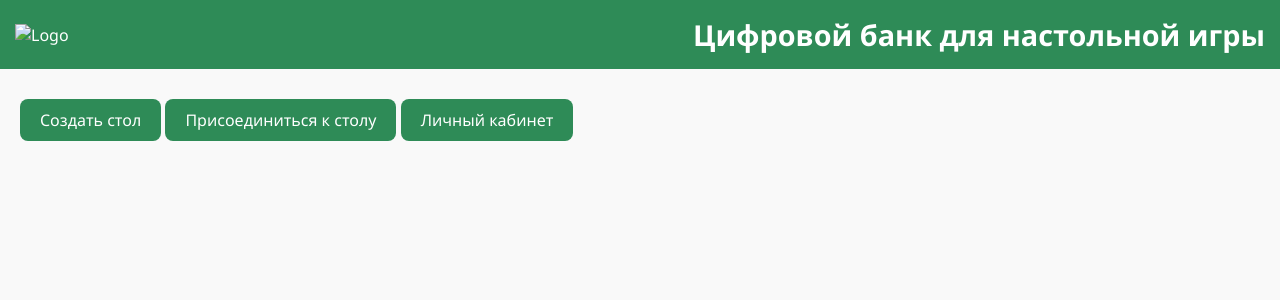
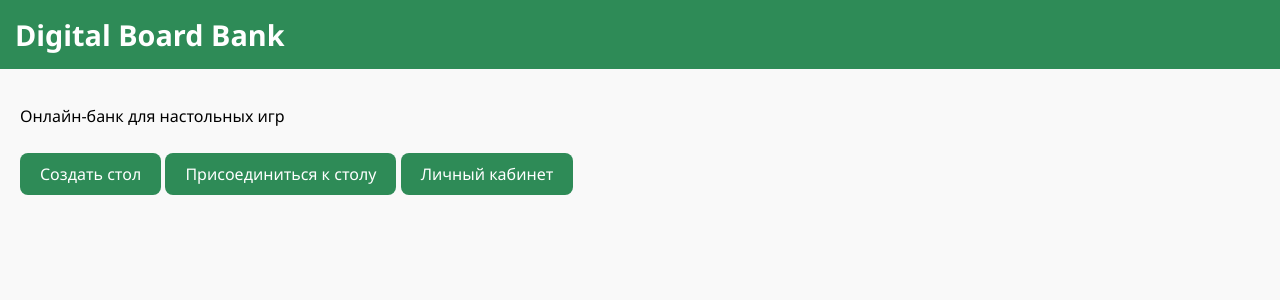
Before and after one commit to DashaKochk/digital-board-bank, a FastAPI app: page / in a window 1280 px wide. Shown: the top 300 px of the page. Run offline with FastAPI, Linux system fonts and the light colour scheme.

```diff
--- a/app/templates/index.html
+++ b/app/templates/index.html
@@ -2,24 +2,26 @@
 <html lang="ru">
 <head>
     <meta charset="UTF-8">
-    <meta name="viewport" content="width=device-width, initial-scale=1.0">
-    <title>Цифровой банк</title>
+    <title>Digital Board Bank</title>
     <link rel="stylesheet" href="/static/style.css">
 </head>
 <body>
+
 <header>
-        <img src="/static/images/logo.svg" alt="Logo" class="logo">
-        <h1>Цифровой банк для настольной игры</h1>
+    <h1>Digital Board Bank</h1>
 </header>
 
 <main>
-        <section class="actions">
+    <p>Онлайн-банк для настольных игр</p>
+
+    <div class="menu">
         <a href="/create" class="btn">Создать стол</a>
         <a href="/join" class="btn">Присоединиться к столу</a>
         <a href="/dashboard" class="btn">Личный кабинет</a>
-        </section>
+    </div>
 </main>
 
-    <script src="/static/script.js"></script>
+<script src="/static/user.js"></script>
+
 </body>
 </html>
```
Lines whose indentation alone changed are shown as unchanged.
